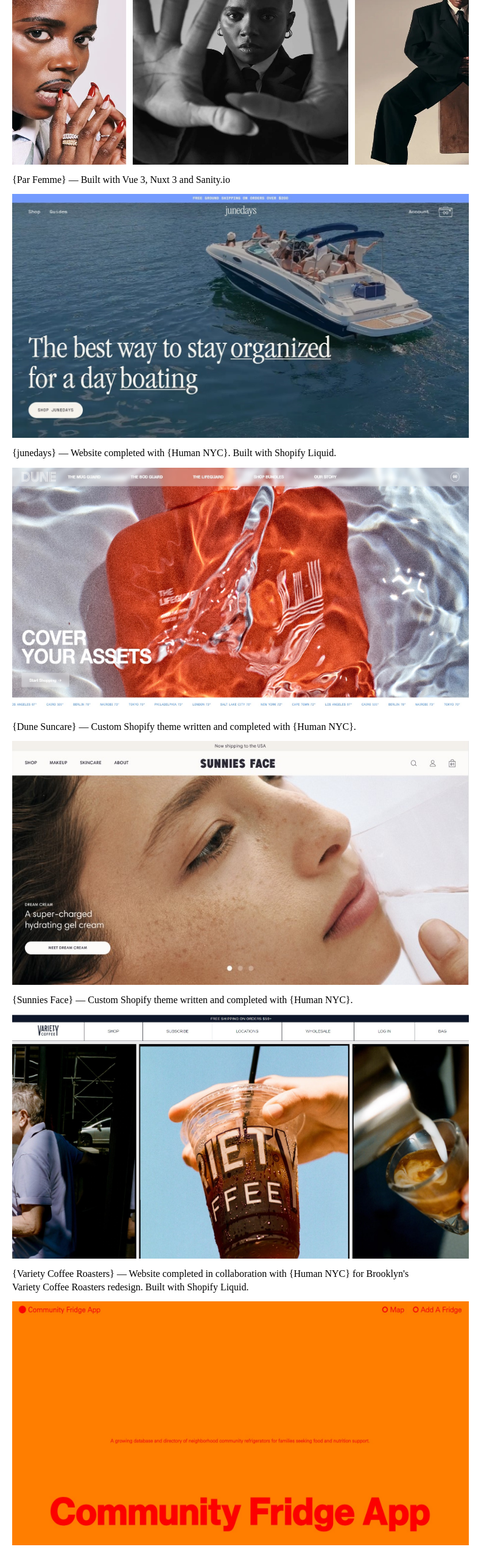
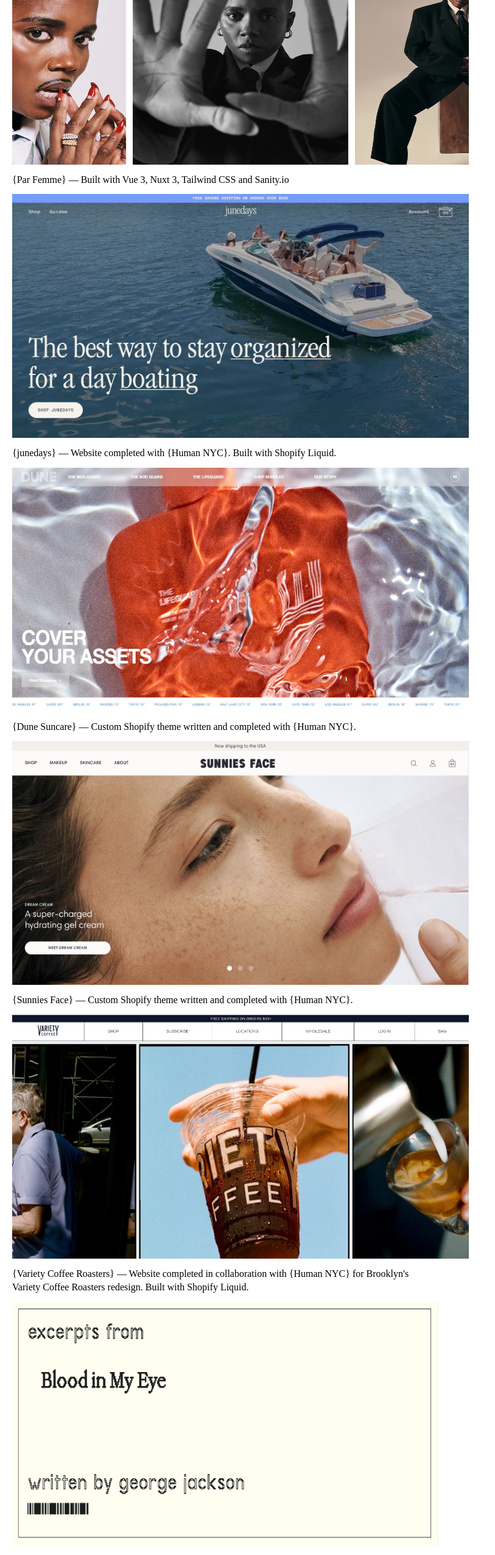
Before and after one commit to onepullnixxa/brisenocxxxx-portfolio, a React (Create React App) app: page /projects in a window 1280 px wide. Shown: the part 234-2784 px from the top of the page at 61% size, without its empty margins (0-813 px from the left). Built offline with nearby package versions, Linux system fonts and the light colour scheme.

Commit message:
removes community fridge project

```diff
--- a/src/pages/Projects.js
+++ b/src/pages/Projects.js
@@ -1,7 +1,6 @@
 import React from "react";
 import junedays from "../images/junedays.jpg";
 import SunniesFace from "../images/sunnies-face.jpg";
-import CommunityFridge from "../images/community-fridge.jpg";
 import BookExcerpts from "../images/excerpts-screenshot.jpg";
 import VarietyCoffee from "../images/variety-coffee.jpg";
 import DuneSuncare from "../images/dune-screenshot.jpg";
@@ -19,7 +18,7 @@
       <p>
         <a href="https://www.parfemme.net"
         target="_blank" rel="noreferrer">{`{Par Femme}`}</a>{" "}
-        — Built with Vue 3, Nuxt 3 and Sanity.io
+        — Built with Vue 3, Nuxt 3, Tailwind CSS and Sanity.io
       </p>
       <img
         src={junedays}
@@ -67,16 +66,6 @@
         — Website completed in collaboration with <a href="http://www.human-nyc.com/" target="_blank" rel="noreferrer">{`{Human NYC}`}</a> for Brooklyn's Variety Coffee Roasters redesign. Built with Shopify Liquid.
       </p>
       <img
-        src={CommunityFridge}
-        height={400}
-        width={750}
-        alt="title page of community fridge app"
-      />
-      <p>
-        <a href="https://boring-kilby-88fd89.netlify.app" target="_blank" rel="noreferrer">{`{Community Fridge App}`}</a>{" "}
-        — Work in progress
-      </p>{" "}
-      <img
         src={BookExcerpts}
         height={400}
         width={700}
```
